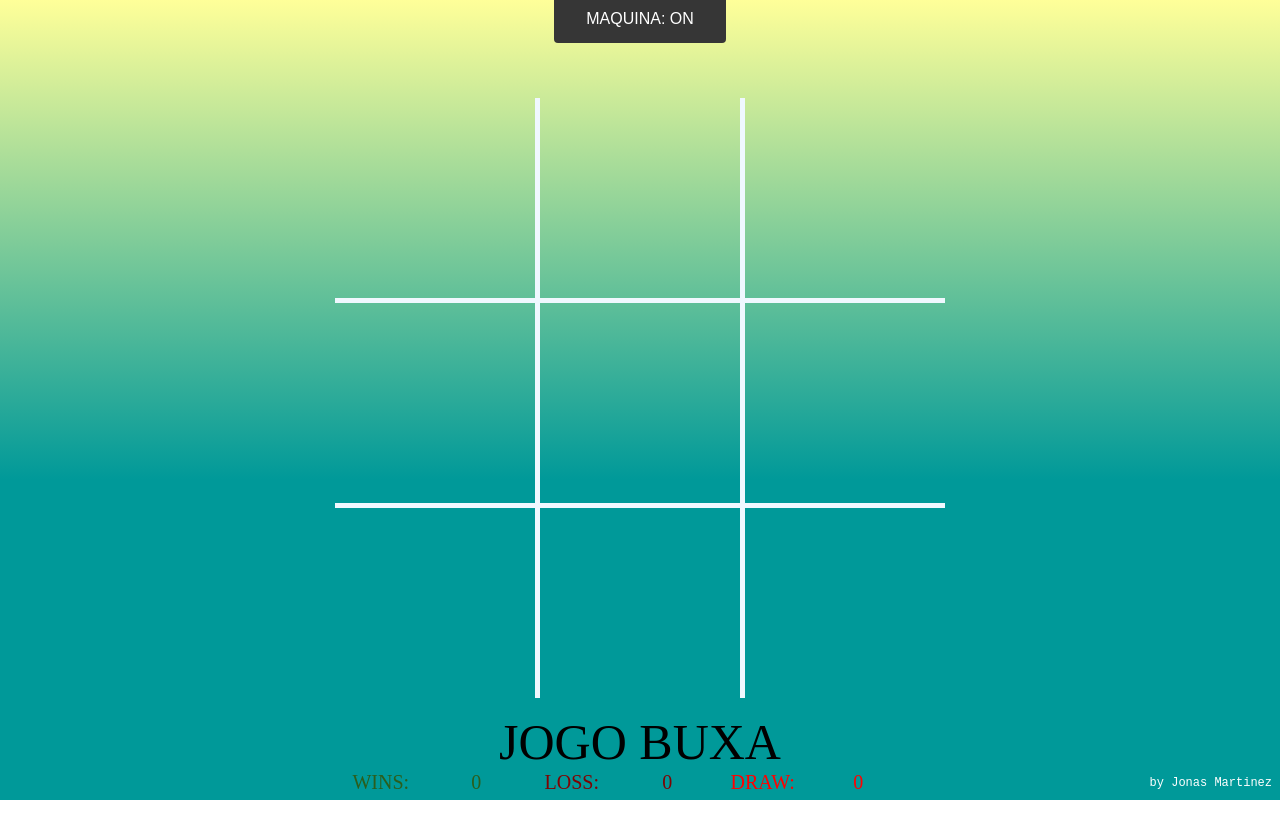
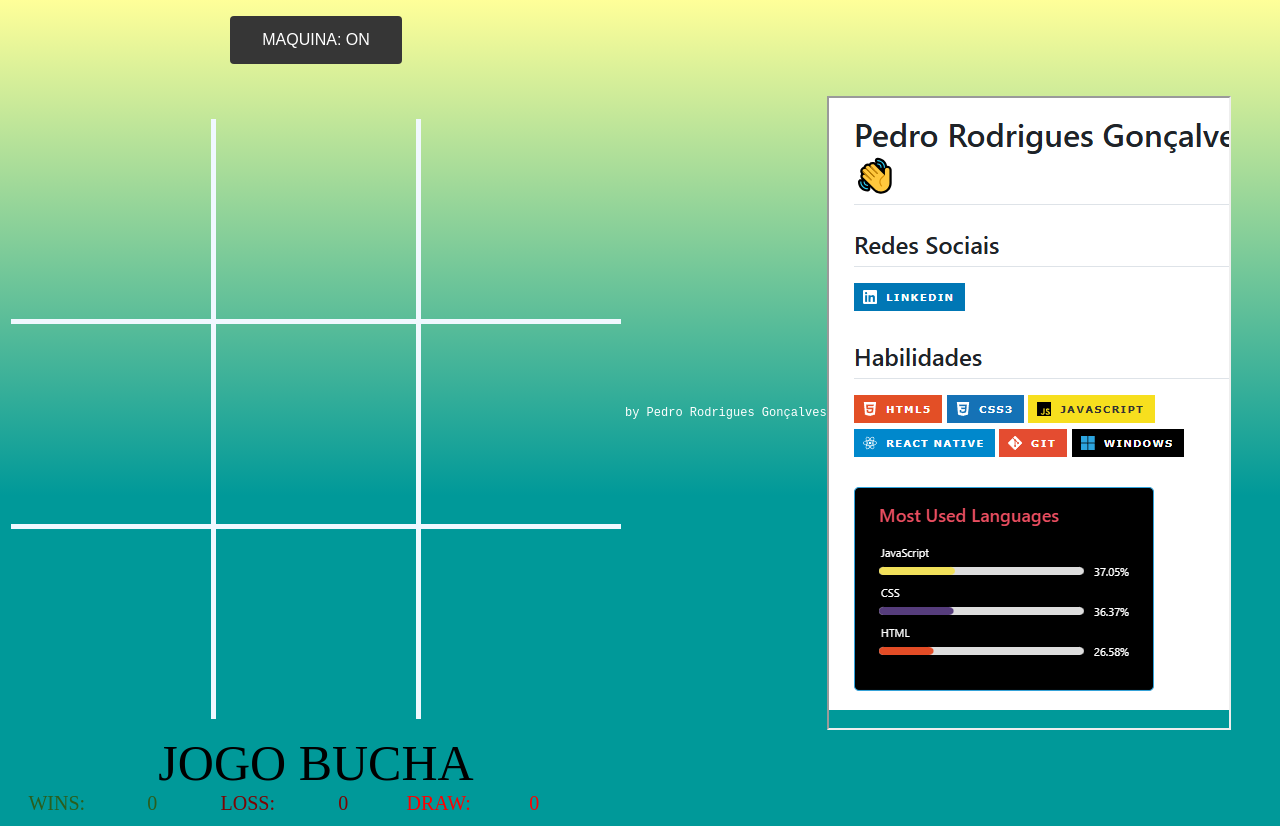
Before and after one commit to analistaPedrotech/jogo, a plain HTML site: page index.html in a window 1280 px wide. Before the commit the page ends 800 px from the top, so only its background shows below. Drawn offline with Linux system fonts and the light colour scheme.

Commit message:
ajuste de colunas

```diff
--- a/estilo.css
+++ b/estilo.css
@@ -115,5 +115,5 @@ button:hover{
 }
 .author::before{
     display: inline-block;
-    content:"by Jonas Martinez"
+    content:"by Pedro Rodrigues Gonçalves"
 }
--- a/index.html
+++ b/index.html
@@ -1,9 +1,15 @@
-<DOCTYPE html>
-    <html>
-    <head lang="pt">
+<!DOCTYPE html>
+<html lang="pt">
+<head>
+    <meta charset="UTF-8">
+    <meta name="viewport" content="width=device-width, initial-scale=1.0">
+    <title>Jogo</title>
     <link rel="stylesheet" type="text/css" href="estilo.css"/>
 </head>
 <body>
+    <table>
+        <tr>
+            <td>
                 <div id="jogo">
                     <button id="buttonIA">MAQUINA: OFF</button>
                     <div class="linha">
@@ -21,7 +27,7 @@
                         <div class="casa" id="casa8"></div>
                         <div class="casa" id="casa9"></div>
                     </div>
-                <div id="resultado">JOGO BUXA</div>
+                    <div id="resultado">JOGO BUCHA</div>
                     <div class="scoreboard">
                         <span class="wins">WINS:</span>
                         <div class="wins" id="score-win"></div>
@@ -31,14 +37,15 @@
                         <div class="draw" id="score-draw"></div>
                     </div>
                     <button id="button" hidden>RESTART</button>
-
-
-
                 </div>
+            </td>
+            <td>
                 <div class="author">
+                    <iframe src="perfil.png" width="400px" height="630px"></iframe>
                 </div>
-
-
+            </td>
+        </tr>
+    </table>
     <script src="functions.js"></script>
 </body>
 </html>
```
Also changed, not shown: perfil.png (added). Lines whose indentation alone changed are shown as unchanged.
